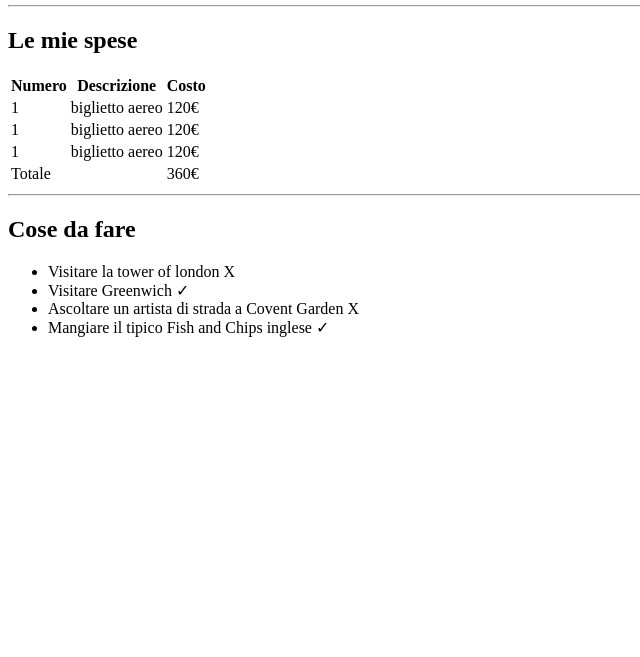
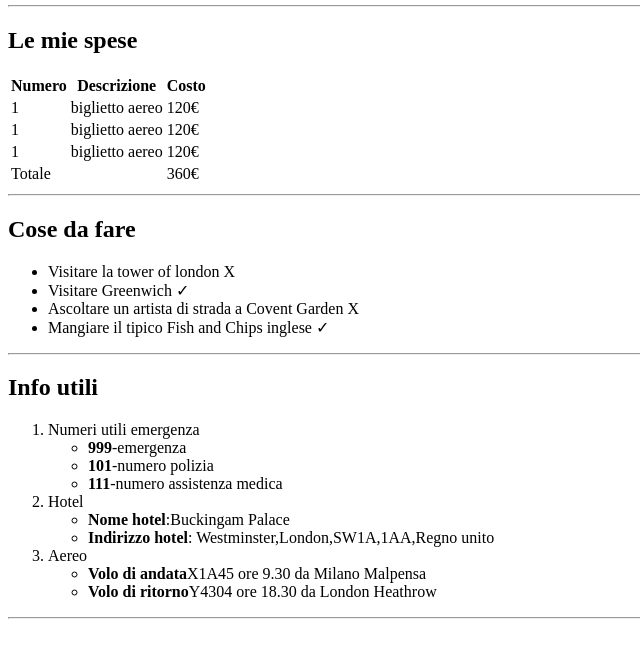
Before and after one commit to Ninotro/html-london-trip, a plain HTML site: page index.html in a window 1280 px wide. Shown: the part 101-758 px from the top of the page, without its empty margins (0-640 px from the left). Drawn offline with Linux system fonts and the light colour scheme.

Commit message:
Third section

```diff
--- a/index.html
+++ b/index.html
@@ -64,11 +64,39 @@
                 <li>Ascoltare un artista di strada a Covent Garden &KHcy;</li>
                 <li>Mangiare il tipico Fish and Chips inglese &check;</li>
             </ul>
+            <hr>
         </section>
         <!-- Terza sezione -->
         <section>
+            <h2>Info utili</h2>
+            <ol>
+                <!-- numeri emergenza -->
+                <li>Numeri utili emergenza
+                    <ul>
+                        <li><strong>999</strong>-emergenza</li>
+                        <li><strong>101</strong>-numero polizia</li>
+                        <li><strong>111</strong>-numero assistenza medica</li>
+                </li>
+                    </ul>
+                    <!-- Hotel -->
+                <li>Hotel
+                    <ul>
+                        <li><strong>Nome hotel</strong>:Buckingam Palace</li>
+                        <li><strong>Indirizzo hotel</strong>: Westminster,London,SW1A,1AA,Regno unito</li>
 
+                    </li>
+                    </ul>
+                    <!-- Aereo -->
+                    <li>Aereo
+                        <ul>
+                            <li><strong>Volo di andata</strong>X1A45 ore 9.30 da Milano Malpensa</li>
+                            <li><strong>Volo di ritorno</strong>Y4304 ore 18.30 da London Heathrow </li>
 
+                        </li>
+                        </ul>
+            </ol>
+
+            <hr>
 
         </section>
     </main>
```
